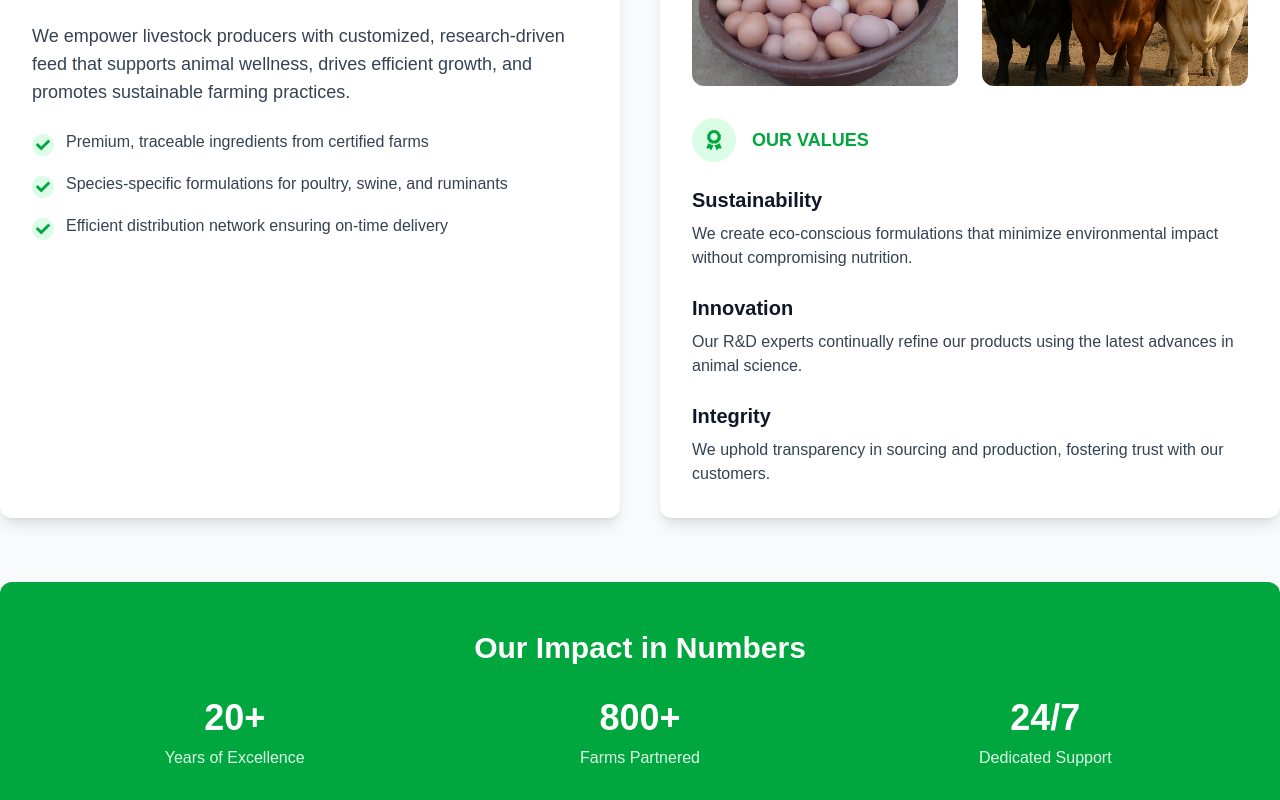
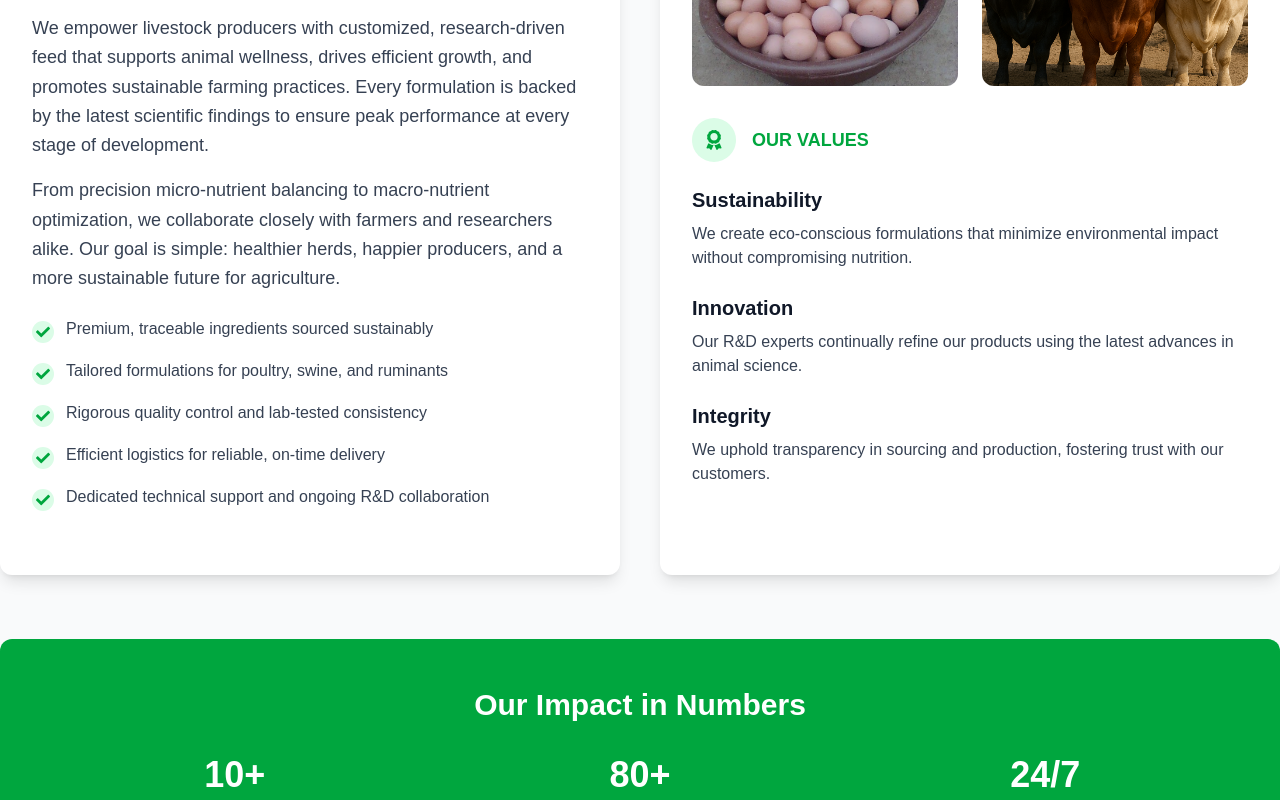
Before and after one commit to k1muza/feedsport, a Next.js app: page /about in a window 1280 px wide. Shown: the part 620-1420 px from the top of the page. Built offline with nearby package versions, Linux system fonts and the light colour scheme.

Commit message:
update about page

```diff
--- a/src/app/(main)/about/page.tsx
+++ b/src/app/(main)/about/page.tsx
@@ -16,40 +16,81 @@ export default function AboutPage() {
       <div className="bg-gray-50 py-16">
         {/* Mission & Values Section */}
         <div className="flex flex-col lg:flex-row gap-10 mb-16 max-w-7xl mx-auto">
+
           <div className="lg:w-1/2">
-            <div className="bg-white p-8 rounded-xl shadow-lg h-full">
+            <div className="bg-white p-8 rounded-xl shadow-lg h-full flex flex-col">
               <div className="flex items-center mb-6">
                 <div className="bg-green-100 p-3 rounded-full mr-4">
                   <FaLeaf className="text-green-600 text-xl" />
                 </div>
-                <h4 className="text-green-600 font-bold text-lg">OUR MISSION</h4>
+                <h4 className="text-green-600 font-bold text-lg uppercase">
+                  OUR MISSION
+                </h4>
               </div>
-              <h2 className="text-3xl font-bold mb-6 text-gray-900">Redefining Animal Nutrition</h2>
-              <p className="mb-6 text-gray-700 text-lg">
-                We empower livestock producers with customized, research-driven feed that supports animal wellness, drives efficient growth, and promotes sustainable farming practices.
+
+              <h2 className="text-3xl font-bold mb-4 text-gray-900">
+                Redefining Animal Nutrition
+              </h2>
+
+              <p className="mb-4 text-gray-700 text-lg leading-relaxed">
+                We empower livestock producers with customized, research-driven feed that
+                supports animal wellness, drives efficient growth, and promotes sustainable
+                farming practices. Every formulation is backed by the latest scientific
+                findings to ensure peak performance at every stage of development.
               </p>
+
+              <p className="mb-6 text-gray-700 text-lg leading-relaxed">
+                From precision micro-nutrient balancing to macro-nutrient optimization, we
+                collaborate closely with farmers and researchers alike. Our goal is simple:
+                healthier herds, happier producers, and a more sustainable future for
+                agriculture.
+              </p>
+
               <ul className="space-y-4 mb-8">
                 <li className="flex items-start">
                   <div className="bg-green-100 p-1 rounded-full mr-3 mt-1">
                     <FaCheck className="text-green-600 text-sm" />
                   </div>
-                  <span className="text-gray-700">Premium, traceable ingredients from certified farms</span>
+                  <span className="text-gray-700">
+                    Premium, traceable ingredients sourced sustainably
+                  </span>
                 </li>
                 <li className="flex items-start">
                   <div className="bg-green-100 p-1 rounded-full mr-3 mt-1">
                     <FaCheck className="text-green-600 text-sm" />
                   </div>
-                  <span className="text-gray-700">Species-specific formulations for poultry, swine, and ruminants</span>
+                  <span className="text-gray-700">
+                    Tailored formulations for poultry, swine, and ruminants
+                  </span>
                 </li>
                 <li className="flex items-start">
                   <div className="bg-green-100 p-1 rounded-full mr-3 mt-1">
                     <FaCheck className="text-green-600 text-sm" />
                   </div>
-                  <span className="text-gray-700">Efficient distribution network ensuring on-time delivery</span>
+                  <span className="text-gray-700">
+                    Rigorous quality control and lab‐tested consistency
+                  </span>
+                </li>
+                <li className="flex items-start">
+                  <div className="bg-green-100 p-1 rounded-full mr-3 mt-1">
+                    <FaCheck className="text-green-600 text-sm" />
+                  </div>
+                  <span className="text-gray-700">
+                    Efficient logistics for reliable, on-time delivery
+                  </span>
+                </li>
+                <li className="flex items-start">
+                  <div className="bg-green-100 p-1 rounded-full mr-3 mt-1">
+                    <FaCheck className="text-green-600 text-sm" />
+                  </div>
+                  <span className="text-gray-700">
+                    Dedicated technical support and ongoing R&D collaboration
+                  </span>
                 </li>
               </ul>
             </div>
           </div>
+
 
           <div className="lg:w-1/2">
             <div className="bg-white p-8 rounded-xl shadow-lg h-full">
@@ -102,11 +143,11 @@ export default function AboutPage() {
           <h2 className="text-3xl font-bold mb-8 text-center">Our Impact in Numbers</h2>
           <div className="grid grid-cols-1 md:grid-cols-3 gap-8 text-center">
             <div>
-              <div className="text-4xl font-bold mb-2">20+</div>
+              <div className="text-4xl font-bold mb-2">10+</div>
               <p className="text-green-100">Years of Excellence</p>
             </div>
             <div>
-              <div className="text-4xl font-bold mb-2">800+</div>
+              <div className="text-4xl font-bold mb-2">80+</div>
               <p className="text-green-100">Farms Partnered</p>
             </div>
             <div>
```
